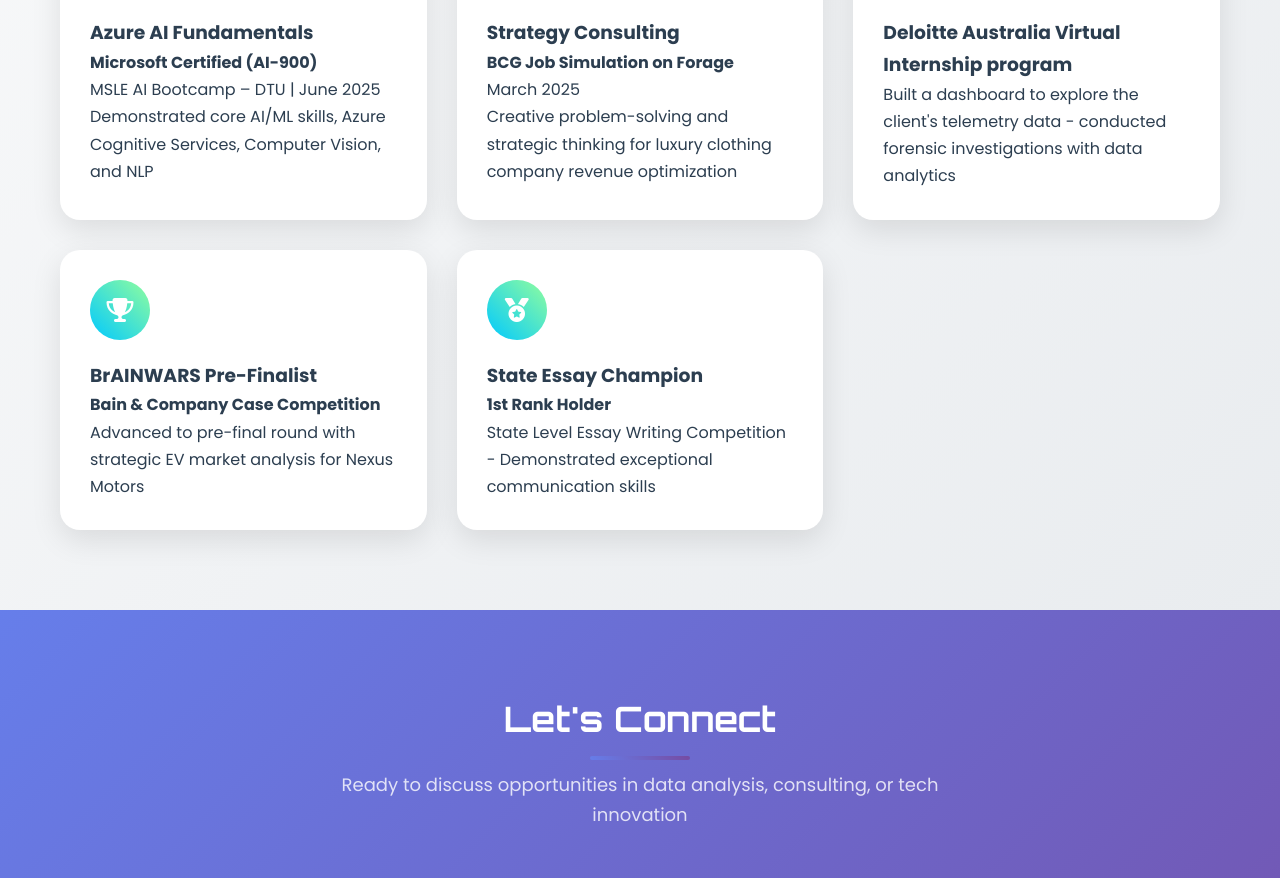
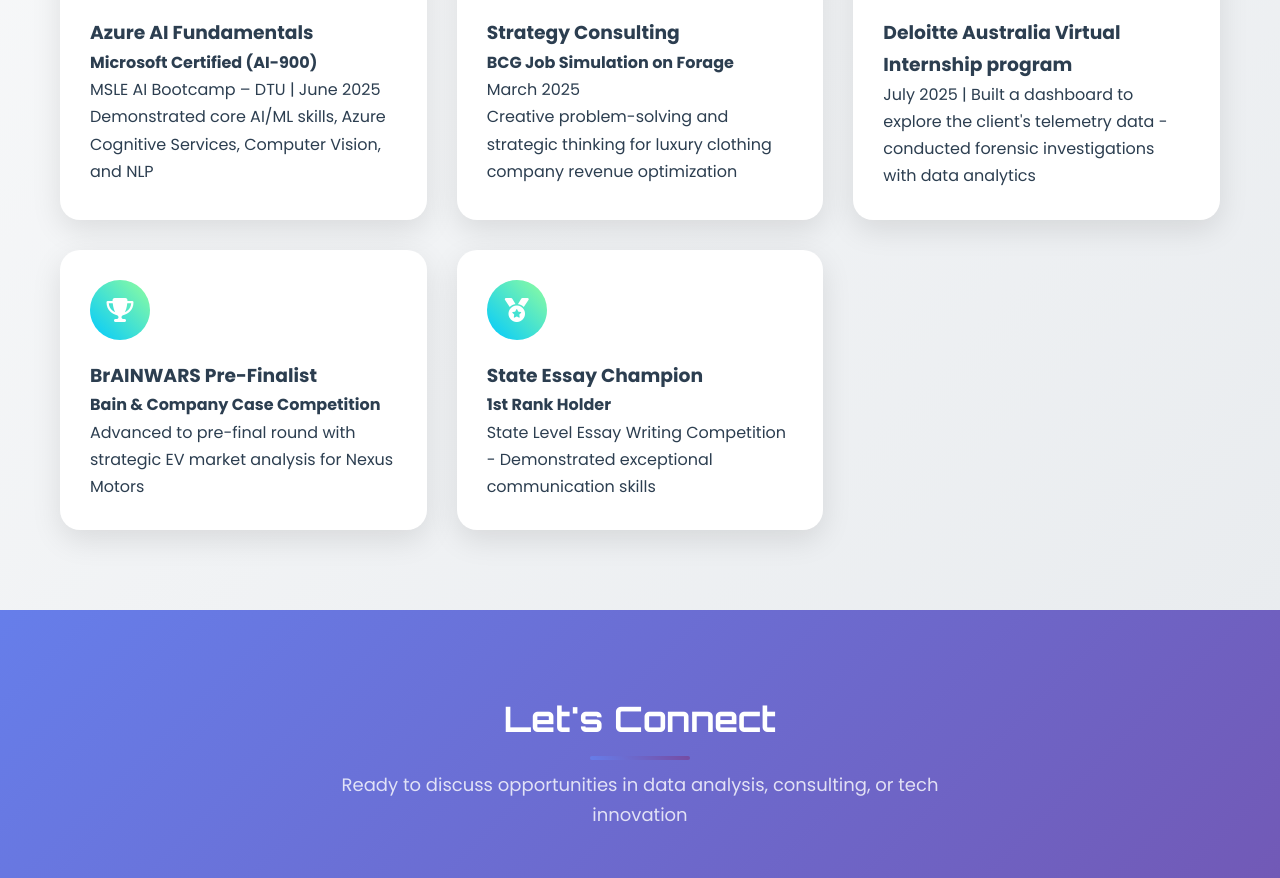
Before and after one commit to Amazing-coder1203/SK-Devane-Portfolio, a plain HTML site: page index.html in a window 1280 px wide. Shown: the part 6543-7421 px from the top of the page. Drawn offline with Linux system fonts and the light colour scheme.

Commit message:
Update index.html

```diff
--- a/index.html
+++ b/index.html
@@ -1325,7 +1325,7 @@
                     </div>
                     <h3>Deloitte Australia Virtual Internship program</h3>
                     <p><strong></strong></p>
-                    <p>Built a dashboard to explore the client's telemetry data - conducted forensic investigations with data analytics</p>
+                    <p>July 2025 | Built a dashboard to explore the client's telemetry data - conducted forensic investigations with data analytics</p>
                 </div>
 
                 <div class="certification-card">
```
